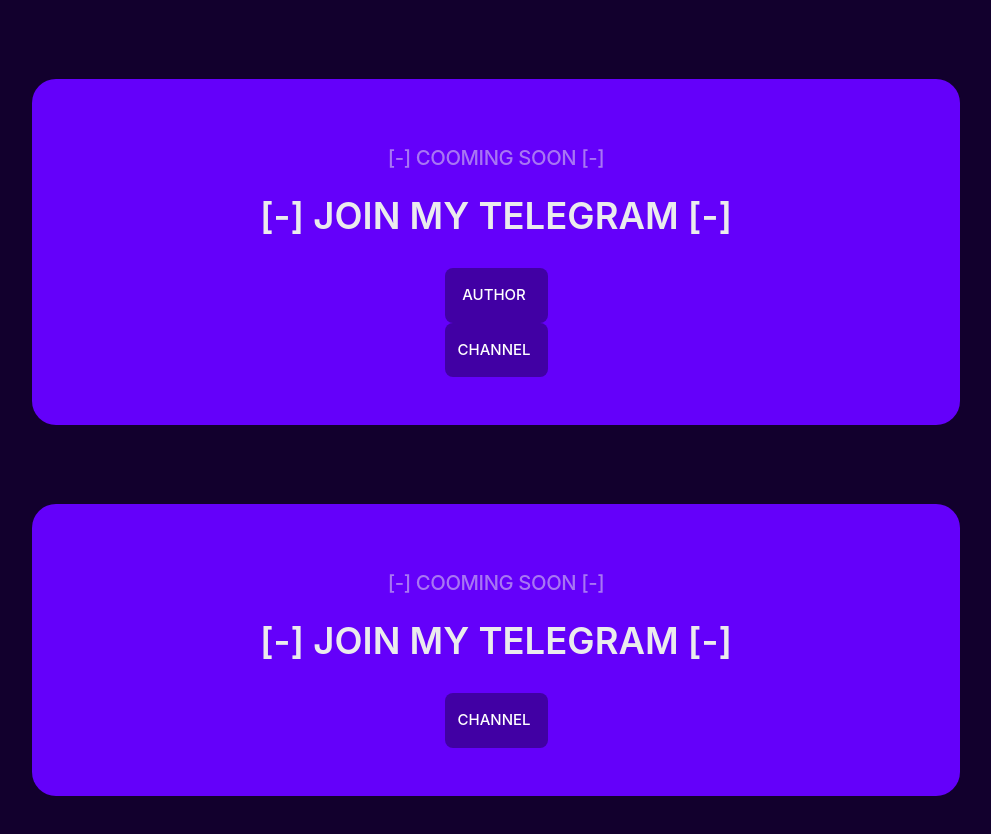
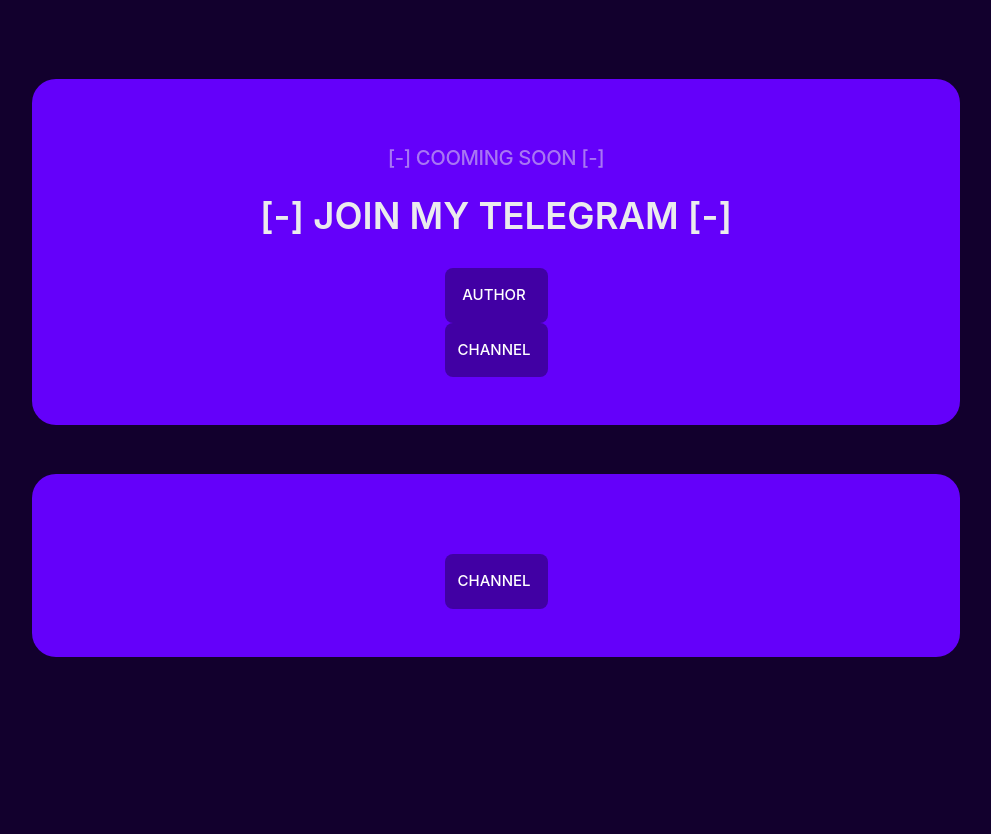
Before and after one commit to xCodeBossS/new-site, a plain HTML site: page index.html in a window 1280 px wide. Shown: the whole page, without its empty margins (144-1135 px from the left). After the commit the page ends 800 px from the top, so only its background shows below. Drawn offline with Linux system fonts and the light colour scheme.

Commit message:
Update index.html

```diff
--- a/index.html
+++ b/index.html
@@ -29,8 +29,7 @@
                 </div>
             </div>
           </div>
-<div class="row">
-                    <div class="col-md-12"></div>
+<div class="col-md-12"></div>
                 </div>
             </div>
         </div>
@@ -39,8 +38,6 @@
                 <div class="text-center">
                     <div class="p-5 bg-primary rounded-3">
                         <div class="py-3">
-                            <h4 class="opacity-50 ls-2 lh-base fw-medium">[-] COOMING SOON [-]</h4>
-                            <h2 class="mt-3 fs-4 fs-sm-7 latter-sp-3 lh-base fw-semi-bold">[-] JOIN MY TELEGRAM [-]</h2>
                         </div>
                         <div class="flex-center d-flex">
                             <button onclick="location.href='https://t.me/codeboss503'" class="btn btn-info" type="button">CHANNEL&nbsp; </button>
```
